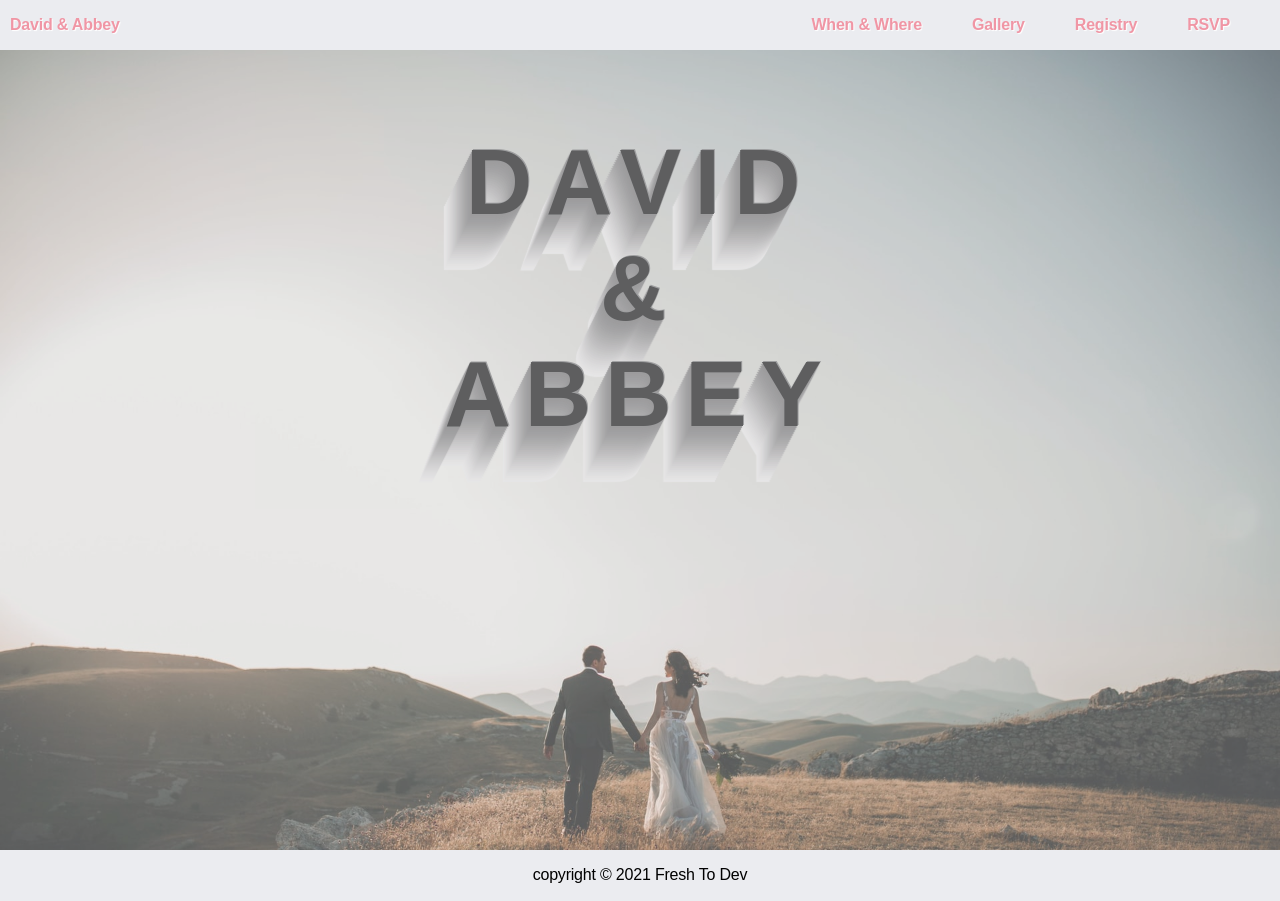
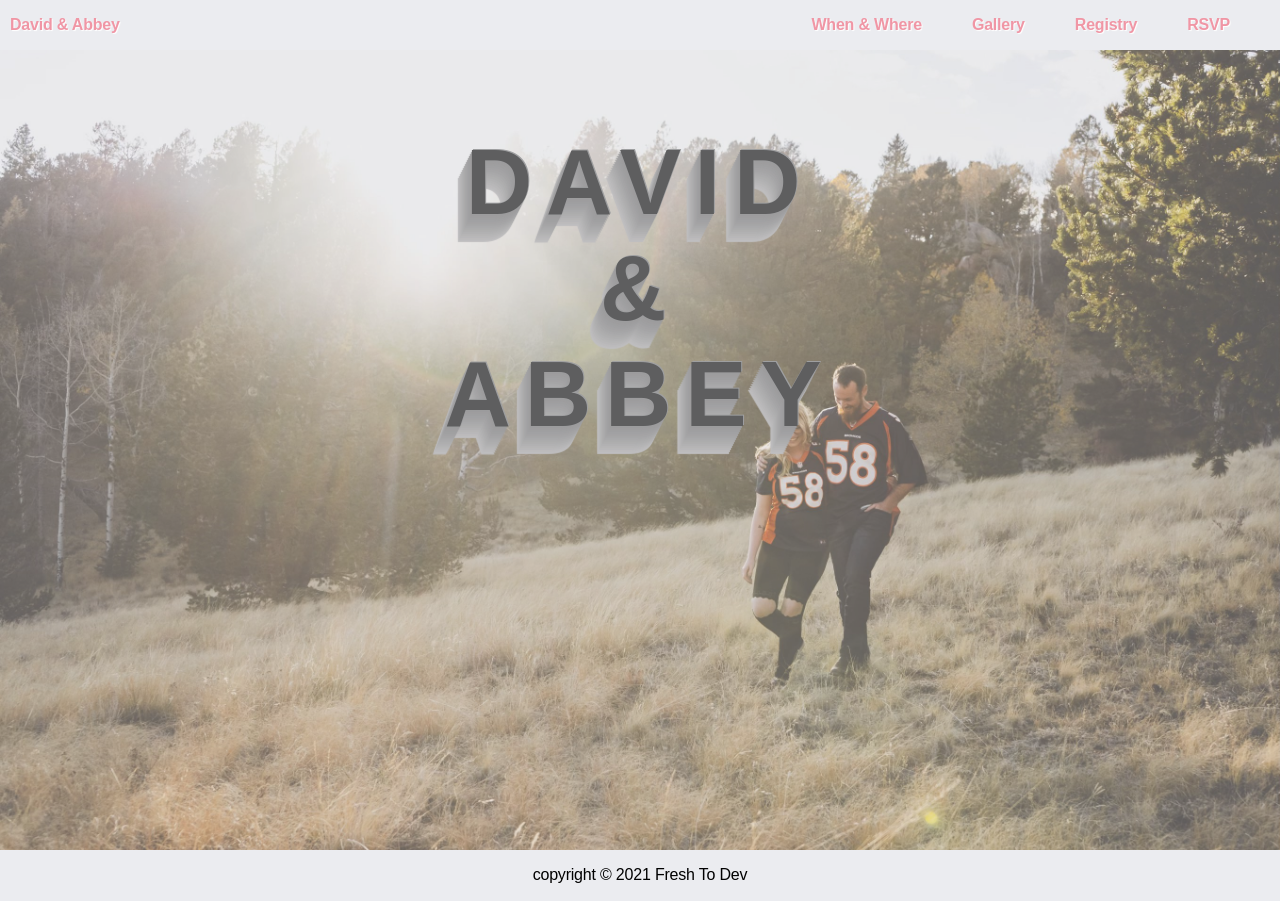
Before and after one commit to mdflynn/stieber-wedding, a React (Create React App) app: page / in a window 1280 px wide. Built offline with nearby package versions, Linux system fonts and the light colour scheme.

Commit message:
scale back main text shadow

```diff
--- a/src/components/MainPage/MainPage.scss
+++ b/src/components/MainPage/MainPage.scss
@@ -1,7 +1,7 @@
 @import url('https://fonts.googleapis.com/css2?family=Pacifico&display=swap');
 
 .bg {
-  background-image: url("../../assets/stock-1.jpg");
+  background-image: url("../../assets/field.jpg");
   content: "";
   height: 100vh;
   background-position: center;
@@ -28,9 +28,9 @@
     -6px 12px 1px #828181, -7px 14px 1px #868585, -8px 16px 1px #8b8a89,
     -9px 18px 1px #8f8e8d, -10px 20px 1px #949392, -11px 22px 1px #999897,
     -12px 24px 1px #9e9c9c, -13px 26px 1px #a3a1a1, -14px 28px 1px #a8a6a6,
-    -15px 30px 1px #adabab, -16px 32px 1px #b2b1b0, -17px 34px 1px #b7b6b5,
-    -18px 36px 1px #bcbbba, -19px 38px 1px #c1bfbf, -20px 40px 1px #c6c4c4,
-    -21px 42px 1px #cbc9c8, -22px 44px 1px #cfcdcd, -23px 46px 1px #d4d2d1,
-    -24px 48px 1px #d8d6d5, -25px 50px 1px #dbdad9, -26px 52px 1px #dfdddc,
-    -27px 54px 1px #e2e0df, -28px 56px 1px #e4e3e2;
+    // -15px 30px 1px #adabab, -16px 32px 1px #b2b1b0, -17px 34px 1px #b7b6b5,
+    // -18px 36px 1px #bcbbba, -19px 38px 1px #c1bfbf, -20px 40px 1px #c6c4c4,
+    // -21px 42px 1px #cbc9c8, -22px 44px 1px #cfcdcd, -23px 46px 1px #d4d2d1,
+    // -24px 48px 1px #d8d6d5, -25px 50px 1px #dbdad9, -26px 52px 1px #dfdddc,
+    // -27px 54px 1px #e2e0df, -28px 56px 1px #e4e3e2;
 }
```
